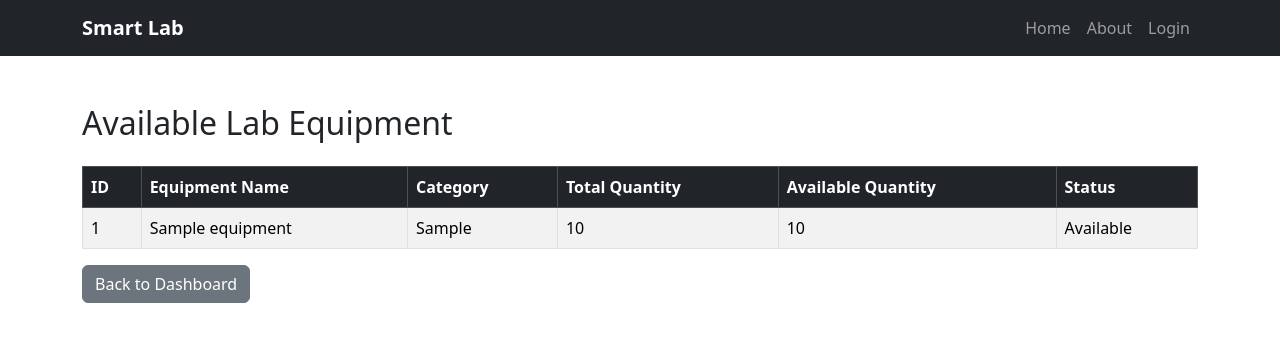
After one commit to yashnandwani202-ops/smart-lab-equipment-application, a Flask app: page /equipment in a window 1280 px wide. The commit adds this page. Shown: the top 342 px of the page. Run offline with Flask 3, Linux system fonts and the light colour scheme; tables that the repository leaves empty hold one stand-in row (values such as "Sample post"); some libraries are stand-ins or nearby versions.

Commit message:
Added equipment listing from MySQL database

```diff
--- a/app.py
+++ b/app.py
@@ -46,6 +46,20 @@ def login():
     return render_template("login.html")
 
 
+@app.route("/equipment")
+def equipment():
+
+    cursor = mysql.connection.cursor()
+
+    cursor.execute("SELECT * FROM equipment")
+
+    equipment = cursor.fetchall()
+
+    cursor.close()
+
+    return render_template("equipment.html", equipment=equipment)
+
+
 @app.route("/student")
 def student_dashboard():
     return render_template("student_dashboard.html")
--- /dev/null
+++ b/templates/equipment.html
@@ -0,0 +1,47 @@
+{% extends "base.html" %}
+
+{% block content %}
+
+<div class="container mt-5">
+
+    <h2 class="mb-4">Available Lab Equipment</h2>
+
+    <table class="table table-bordered table-striped">
+
+        <thead class="table-dark">
+            <tr>
+                <th>ID</th>
+                <th>Equipment Name</th>
+                <th>Category</th>
+                <th>Total Quantity</th>
+                <th>Available Quantity</th>
+                <th>Status</th>
+            </tr>
+        </thead>
+
+        <tbody>
+
+            {% for item in equipment %}
+
+            <tr>
+                <td>{{ item[0] }}</td>
+                <td>{{ item[1] }}</td>
+                <td>{{ item[2] }}</td>
+                <td>{{ item[3] }}</td>
+                <td>{{ item[4] }}</td>
+                <td>{{ item[5] }}</td>
+            </tr>
+
+            {% endfor %}
+
+        </tbody>
+
+    </table>
+
+    <a href="/student" class="btn btn-secondary">
+        Back to Dashboard
+    </a>
+
+</div>
+
+{% endblock %}
--- a/templates/student_dashboard.html
+++ b/templates/student_dashboard.html
@@ -11,16 +11,18 @@
 
     <div class="row">
 
+        <!-- View Equipment -->
         <div class="col-md-4">
             <div class="card shadow-sm">
                 <div class="card-body text-center">
                     <h5>View Equipment</h5>
                     <p>Browse available lab equipment.</p>
-                    <a href="#" class="btn btn-primary">View</a>
+                    <a href="/equipment" class="btn btn-primary">View</a>
                 </div>
             </div>
         </div>
 
+        <!-- My Bookings -->
         <div class="col-md-4">
             <div class="card shadow-sm">
                 <div class="card-body text-center">
@@ -31,6 +33,7 @@
             </div>
         </div>
 
+        <!-- Profile -->
         <div class="col-md-4">
             <div class="card shadow-sm">
                 <div class="card-body text-center">
```
